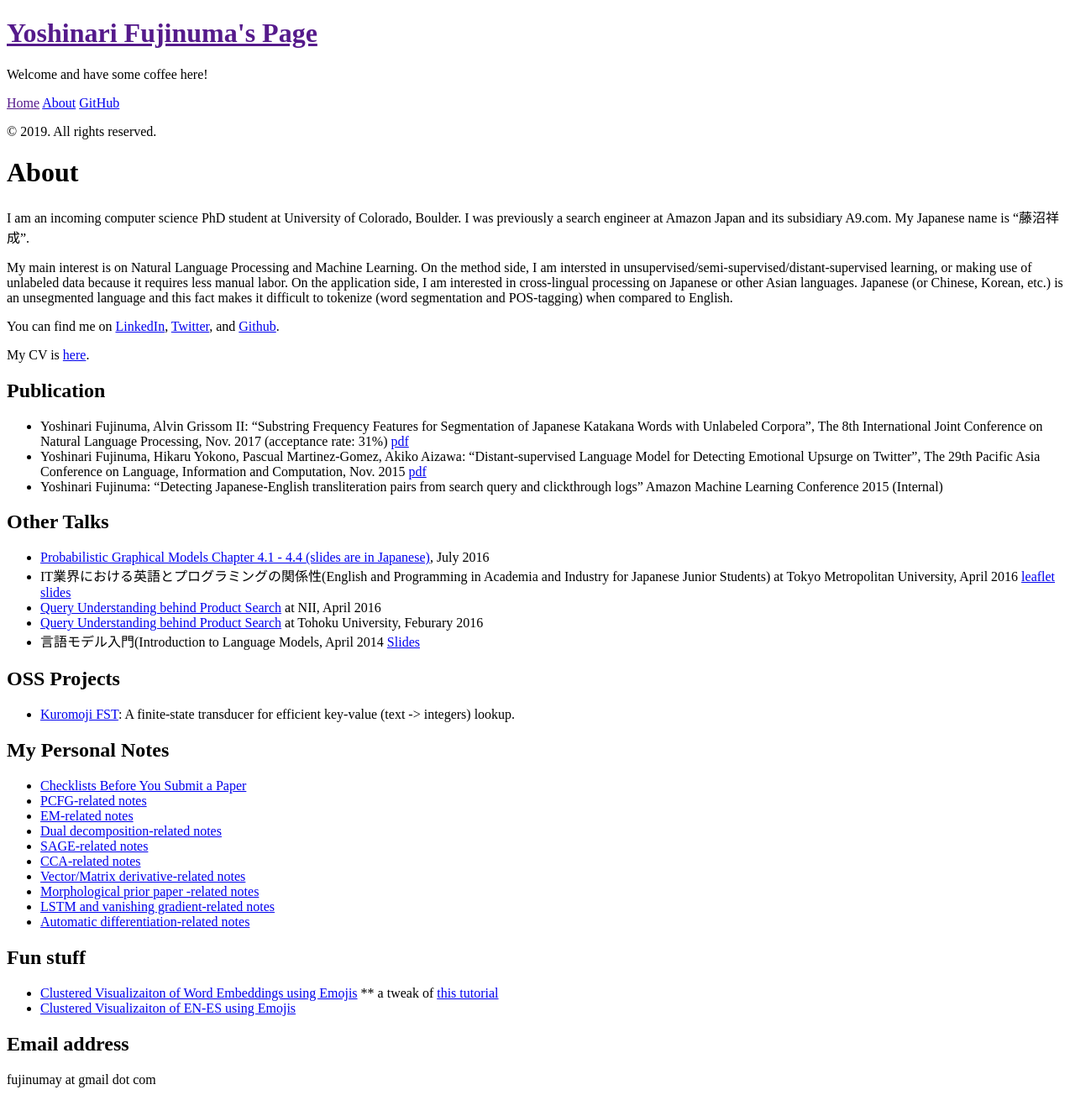
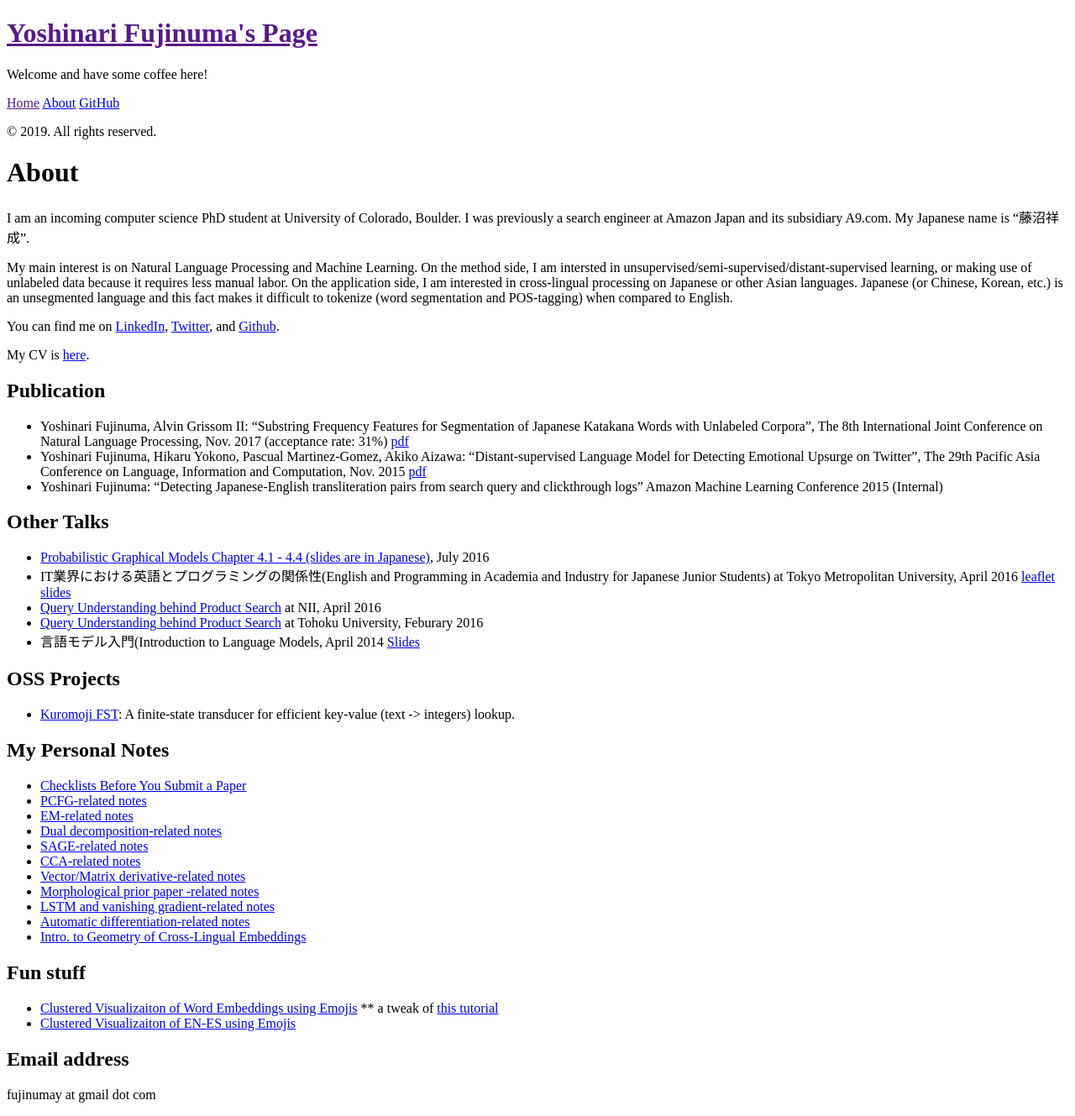
Before and after one commit to akkikiki/akkikiki.github.io, a Jekyll site: the page built from about.md, in a window 1280 px wide. Shown: the whole page at 84% size. Built offline with Jekyll 4.4.1, drawn with Linux system fonts in a browser that asks for light colours.

Commit message:
Adding word embedding geometry slides

```diff
--- a/about.md
+++ b/about.md
@@ -38,6 +38,7 @@
 * [Morphological prior paper -related notes]({{ site.url }}/assets/yoshinari_notes_prob_neural_word_embed.pdf)
 * [LSTM and vanishing gradient-related notes]({{ site.url }}/assets/LSTM+and+GRU.html)
 * [Automatic differentiation-related notes]({{ site.url }}/assets/auto_diff.html)
+* [Intro. to Geometry of Cross-Lingual Embeddings](https://docs.google.com/presentation/d/1r3ES9wcE4r85X3dK-E4cCx3kA4tiCSMgklpeGpwFAd0/edit?usp=sharing)
 
 ## Fun stuff
 * [Clustered Visualizaiton of Word Embeddings using Emojis]({{ site.url }}/assets/cluster_network.html)
```
